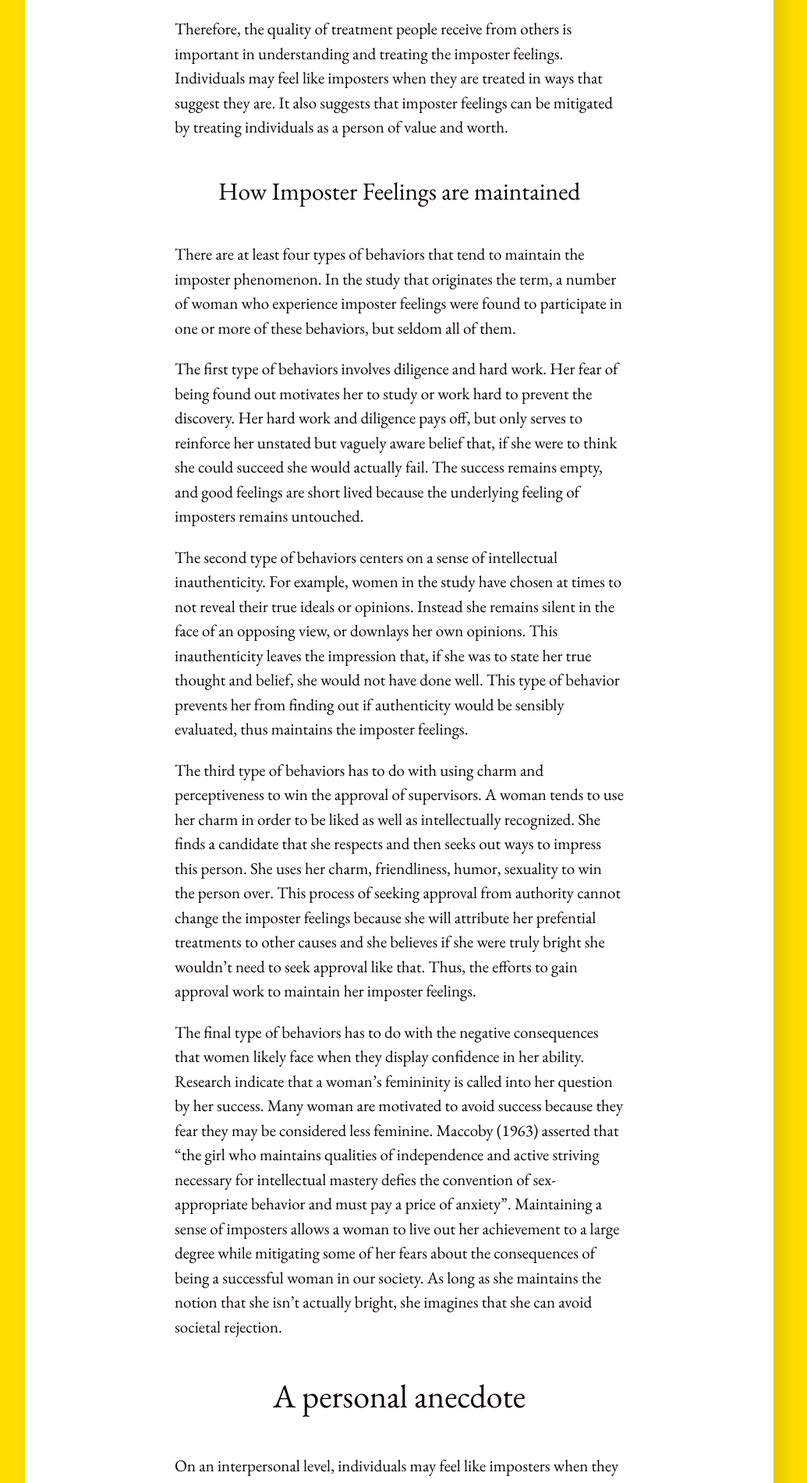
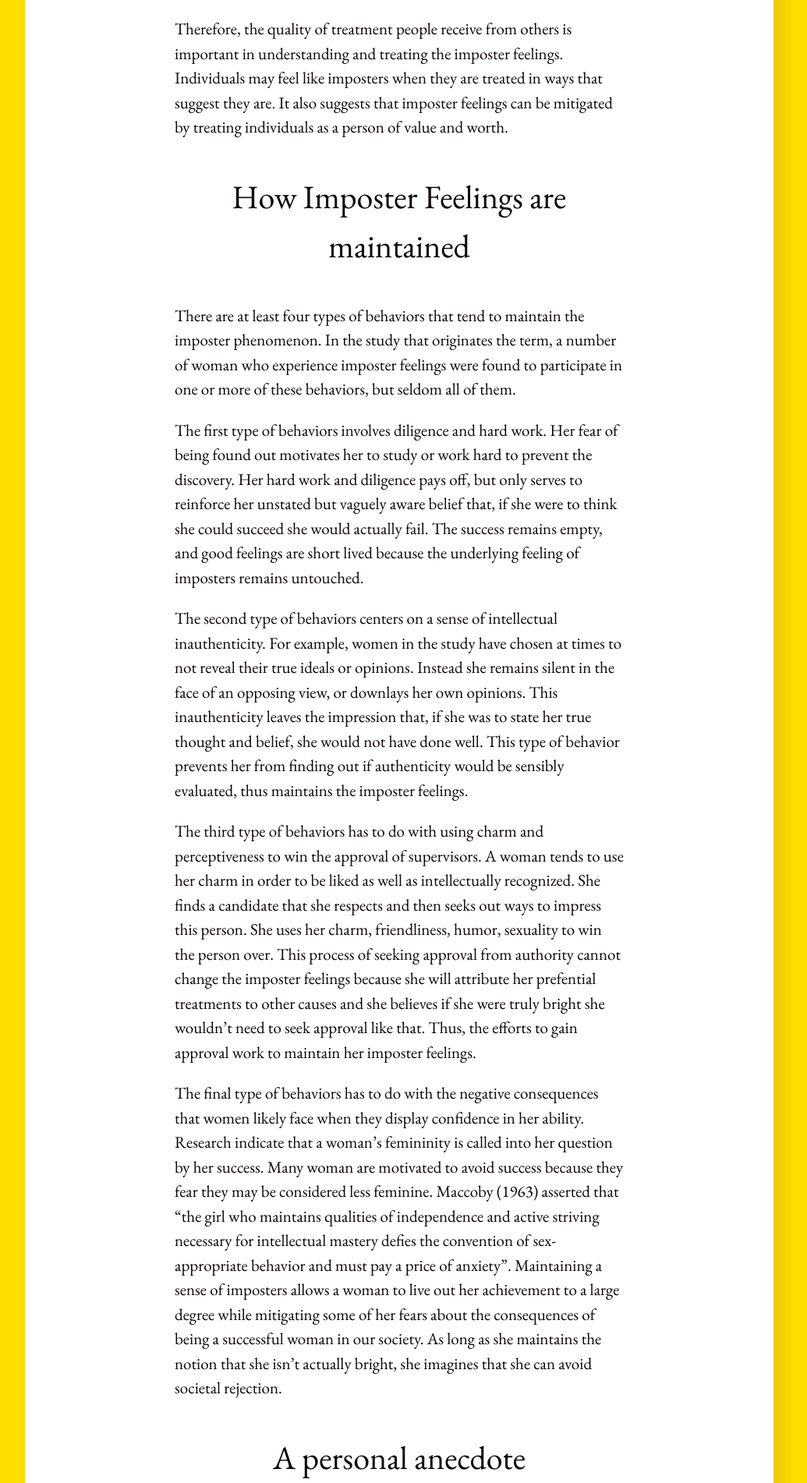
Before and after one commit to minhthanh3145/minhthanh3145.github.io, a Jekyll site: the page built from _posts/2021-02-14-imposter-phenomenon.md, in a window 1280 px wide. Shown: the part 2910-4812 px from the top of the page at 78% size, without its empty margins (128-1163 px from the left). Built offline with Jekyll 4.4.1, drawn with Linux system fonts in a browser that asks for light colours.

```diff
--- a/_posts/2021-02-14-imposter-phenomenon.md
+++ b/_posts/2021-02-14-imposter-phenomenon.md
@@ -38,7 +38,7 @@ How people are treated by their immediate peers are also suggestive of how they
 
 Therefore, the quality of treatment people receive from others is important in understanding and treating the imposter feelings. Individuals may feel like imposters when they are treated in ways that suggest they are. It also suggests that imposter feelings can be mitigated by treating individuals as a person of value and worth.
 
-### How Imposter Feelings are maintained
+## How Imposter Feelings are maintained
 
 There are at least four types of behaviors that tend to maintain the imposter phenomenon. In the study that originates the term, a number of woman who experience imposter feelings were found to participate in one or more of these behaviors, but seldom all of them.
 
```
